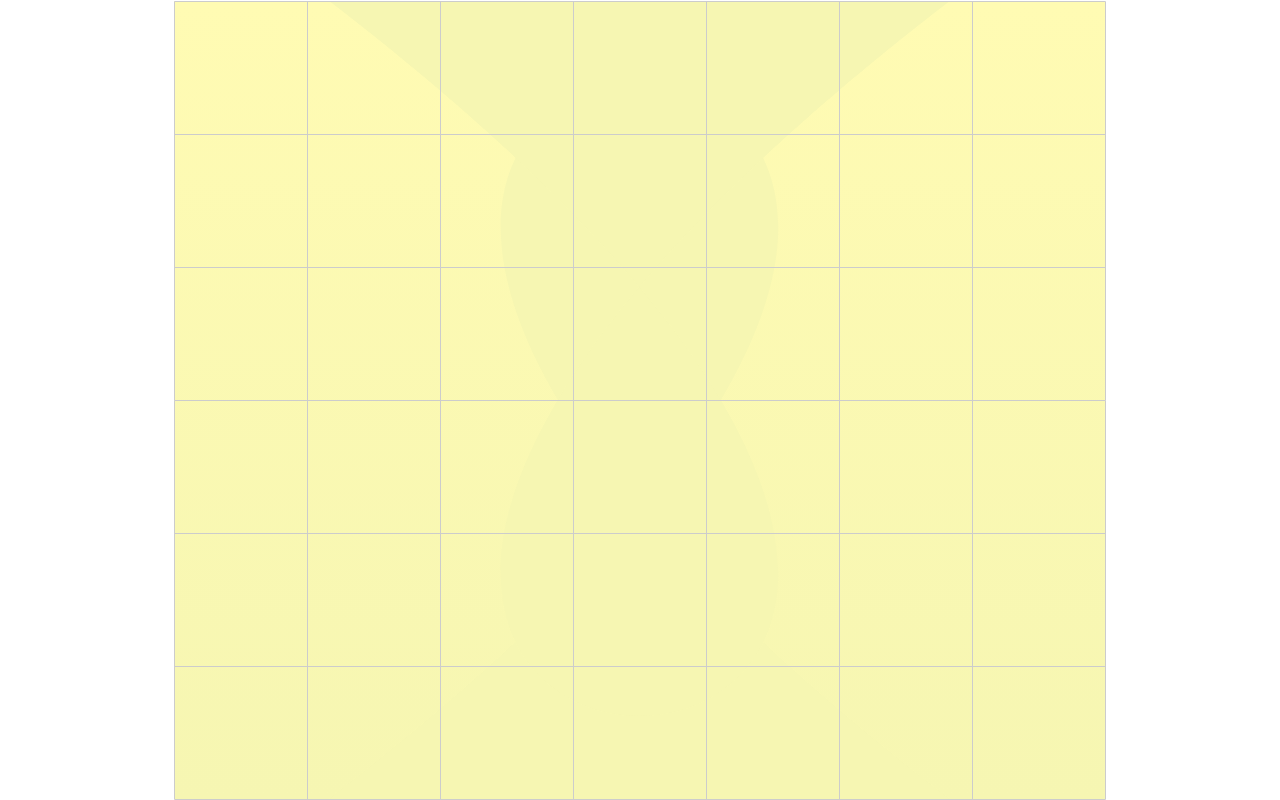
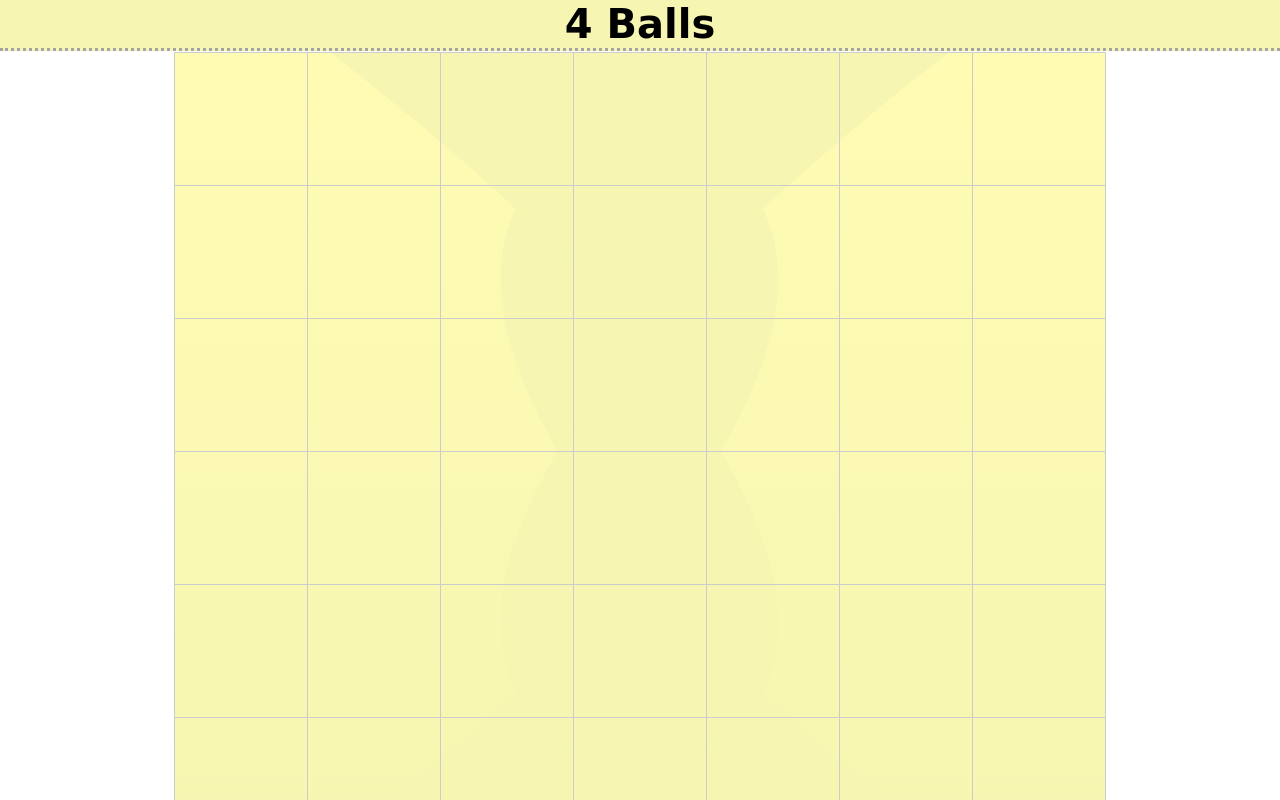
Before and after one commit to CrissNowik/4Balls, a plain HTML site: page index.html in a window 1280 px wide. Drawn offline with Linux system fonts and the light colour scheme; a web font is replaced by a local one.

Commit message:
header and new html elems

```diff
--- a/index.html
+++ b/index.html
@@ -5,16 +5,8 @@
         <meta http-equiv="X-UA-Compatible" content="IE=edge"/>
         <title>4Balls</title>
         <meta name="viewport" content="width=device-width, initial-scale=1.0, maximum-scale=1.0, user-scalable=no, target-densitydpi=device-dpi"/>
-        <style>
-            html, body {
-                overflow: hidden;
-                width: 100%;
-                height: 100%;
-                margin: 0;
-                padding: 0;
-                border: 0;
-            }
-        </style>
+        <link href="https://fonts.googleapis.com/css?family=Coiny" rel="stylesheet">
+        <link rel="stylesheet" href="main.css">
         <script src="js/BoardRenderer.js"></script>
         <script src="js/BoardModel.js"></script>
         <script src="js/Game.js"></script>
@@ -22,7 +14,7 @@
             let game;
 
             function init(){
-            canvas = initFullScreenCanvas("mainCanvas");
+                canvas = initFullScreenCanvas("mainCanvas__canvas");
                 game = new Game(canvas);
 
                 if (isTouchDevice()) {
@@ -68,6 +60,11 @@ change canvas size
         </script>
     </head>
     <body onload="init()">
-        <canvas id="mainCanvas" width="300px" height="300px"></canvas>
+        <header class="header">
+            <h1 class="header__title">4 Balls</h1>
+        </header>
+        <main class="mainCanvas">
+            <canvas id="mainCanvas__canvas" width="300px" height="300px"></canvas>
+        </main>
     </body>
 </html>
--- /dev/null
+++ b/main.css
@@ -0,0 +1,29 @@
+html, body {
+    overflow: hidden;
+    width: 100%;
+    height: 100%;
+    margin: 0;
+    padding: 0;
+    border: 0;
+}
+
+h1 {
+    margin: 0;
+    padding: 0;
+    border: 0;
+}
+
+.header{
+    display: flex;
+    align-items: center;
+    justify-content: center;
+    background-color : #f6f6b2;
+    border-bottom: dotted #a3a3a3;
+}
+.header__title {
+    padding: 1px;
+    margin: 0;
+    font-weight: bolder;
+    font-family: 'Coiny', cursive;
+    font-size: 40px;
+}
```
Lines whose indentation alone changed are shown as unchanged.
